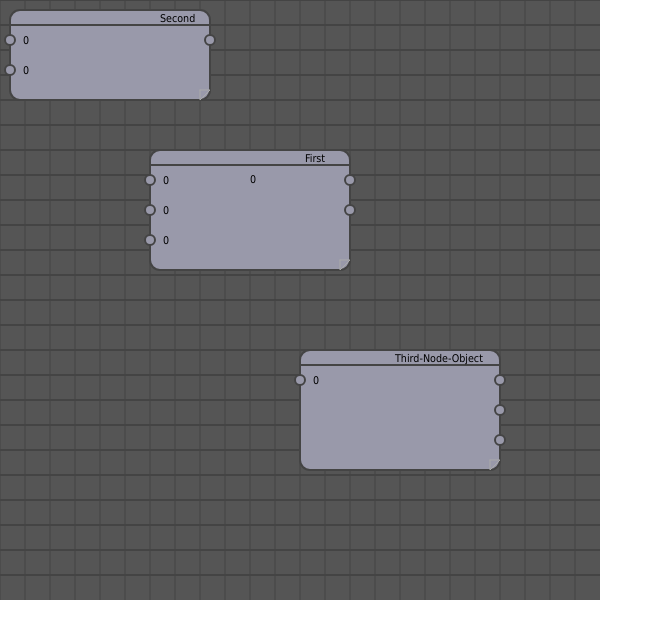
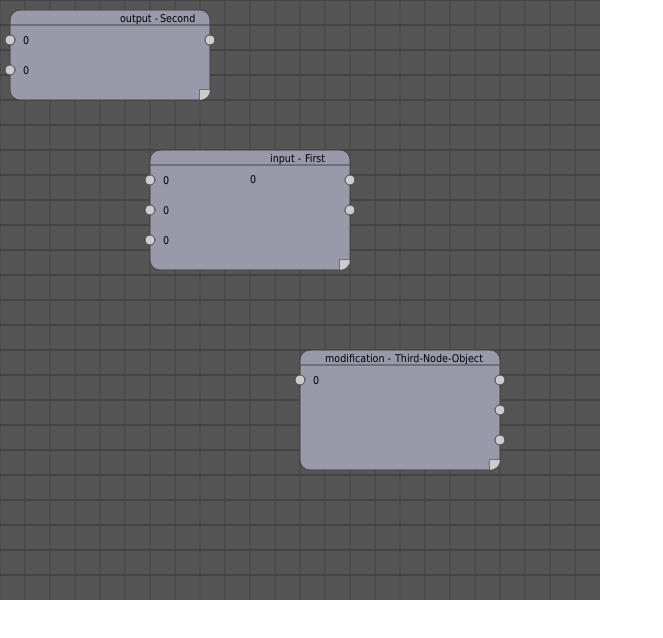
Before and after one commit to BotBlocks/node-network-ui, a plain HTML site: page index.html in a window 1280 px wide. Shown: the whole page, without its empty margins (0-663 px from the left). Drawn offline with Linux system fonts and the light colour scheme.

Commit message:
Added node type names and standardized some aesthetics.

```diff
--- a/index.html
+++ b/index.html
@@ -27,7 +27,7 @@
 				var grabby = new panelGrabber(screen);
 				grabby.setNetworkDump(dump);
 
-				var box = new nodeOb(screen, "First", 150, 150);
+				var box = new nodeOb(screen, "First", "input", 150, 150);
 				grabby.addNode(box);
 				box.addInputPoint();
 				box.addInputPoint();
@@ -37,14 +37,14 @@
 				box.addScriptField();
 
 
-				var box2 = new nodeOb(screen, "Second", 10, 10);
+				var box2 = new nodeOb(screen, "Second", "output", 10, 10);
 				grabby.addNode(box2);
 				box2.addInputPoint();
 				box2.addInputPoint();
 				box2.addOutputPoint();
 
 
-				var box3 = new nodeOb(screen, "Third-Node-Object", 300, 350);
+				var box3 = new nodeOb(screen, "Third-Node-Object", "modification", 300, 350);
 				grabby.addNode(box3);
 				box3.addInputPoint();
 				box3.addOutputPoint();
--- a/js/panels/nodeOb.js
+++ b/js/panels/nodeOb.js
@@ -1,10 +1,14 @@
 "use strict";
 
-function nodeOb(canvas, id, posX, posY){
+function nodeOb(canvas, id, type, posX, posY){
 	this.ID = id;
+	this.type = type;
 	this.backColor = '#555555';
 	this.fillColor = '#9999aa';
 	this.selColor = '#ccccdd';
+	this.toolColor = '#cccccc';
+	this.lineColor = '#444444';
+	this.borderWidth = 1;
 	this.canvas = canvas;
 
 	this.buffer = 10;
@@ -89,25 +93,28 @@ nodeOb.prototype.keepLastPosition = function keepLastPosition() {
 nodeOb.prototype.redrawMe = function redrawMe(x, y, w, h) {
 	if (this.selected) this.ctx.fillStyle = this.selColor;
 	if (!this.selected) this.ctx.fillStyle = this.fillColor;
-	this.ctx.roundRect(x, y, w, h, this.buffer);
+	this.ctx.roundRect(x, y, w, h, this.buffer, this.borderWidth, this.lineColor);
 
 	this.ctx.beginPath();
-	this.ctx.strokeStyle = '#444444';
-	this.ctx.lineWidth = 2;
+	this.ctx.strokeStyle = this.lineColor;
+	this.ctx.lineWidth = 1;
 	this.ctx.moveTo(this.position.x, this.position.y + this.buffer + this.buffer / 2);
 	this.ctx.lineTo(this.position.x + this.width, this.position.y + this.buffer + this.buffer / 2);
 	this.ctx.stroke();
 	this.ctx.closePath();
 	this.ctx.beginPath();
 
-	this.ctx.strokeStyle = '#aaaaaa';
-	this.ctx.lineWidth = 1;
+	this.ctx.strokeStyle = this.lineColor;
+	this.ctx.fillStyle = this.toolColor;
+	this.ctx.lineWidth = this.borderWidth;
 	this.ctx.moveTo(this.position.x + this.width - this.buffer, this.position.y + this.height - this.buffer);
 	this.ctx.lineTo(this.position.x + this.width, this.position.y + this.height - this.buffer);
-	this.ctx.lineTo(this.position.x + this.width - this.buffer, this.position.y + this.height);
+	//this.ctx.lineTo(this.position.x + this.width - this.buffer, this.position.y + this.height);
+	this.ctx.arcTo(this.position.x + this.width, this.position.y + this.height, this.position.x + this.width - this.buffer, this.position.y + this.height, this.buffer);
 	this.ctx.lineTo(this.position.x + this.width - this.buffer, this.position.y + this.height - this.buffer);
 
 	this.ctx.stroke();
+	this.ctx.fill();
 
 	this.drawInputPoints();
 	this.drawOutputPoints();
@@ -129,6 +136,7 @@ nodeOb.prototype.arrangeMenus = function arrangeMenus() {
 	var i = 0;
 	this.ctx.fillStyle = '#000000';
 	this.ctx.font = '8pt Tahoma';
+	this.ctx.fillText(this.type + ' - ', this.position.x + this.width - 3 * this.buffer - this.ID.length * 5 - this.type.length * 5, this.position.y + this.buffer + 2);
 	this.ctx.fillText(this.ID, this.position.x + this.width - 2 * this.buffer - this.ID.length * 5, this.position.y + this.buffer + 2);
 	if (this.selected) {
 		for (var key in this.inputFields) {
@@ -192,20 +200,10 @@ nodeOb.prototype.addScriptField = function addScriptField() {
 //Real connections to other nodes are recorded via this function. Tested as input or output (sourceIO) to the current node. Indeces are also recorded (IOindex).
 nodeOb.prototype.addConnection = function addConnection(connectedNode, otherIndex, localIndex, inputOrOutput) {
 	if (inputOrOutput) {
-//		for (var key in this.inputs) {
-//			if ((localIndex == this.inputs[key].localIndex) || connectedNode == this.inputs[key].node && otherIndex == this.inputs[key].otherIndex && localIndex == this.inputs[key].localIndex) {
-//				return;
-//			}
-//		}
 		this.inputs[this.lenInputs] = { "node": connectedNode, "otherIndex": otherIndex, "localIndex": localIndex };
 		//this.inputs[localIndex] = { "node": connectedNode, "otherIndex": otherIndex, "localIndex": localIndex };
 		this.lenInputs++;
 	} else if (!inputOrOutput) {
-//		for (var key in this.outputs) {
-//			if ( (connectedNode == this.outputs[key].node && otherIndex == this.outputs[key].otherIndex) || connectedNode == this.outputs[key].node && otherIndex == this.outputs[key].otherIndex && localIndex == this.outputs[key].localIndex) {
-//				return;
-//			}
-//		}
 		this.outputs[this.lenOutputs] = { "node": connectedNode, "otherIndex": otherIndex, "localIndex": localIndex };
 		//this.outputs[localIndex] = { "node": connectedNode, "otherIndex": otherIndex, "localIndex": localIndex };
 		this.lenOutputs++;
@@ -215,7 +213,8 @@ nodeOb.prototype.addConnection = function addConnection(connectedNode, otherInde
 nodeOb.prototype.drawInputPoints = function drawInputPoints() {
 	var i;
 	for (i = 0; i < this.lenInputPoints; i++) {
-		this.ctx.circleDraw(this.position.x, this.position.y + 3 * this.buffer + 2 * this.buffer * i + i * 2 * this.radIO, this.radIO);
+		this.ctx.fillStyle = this.toolColor;
+		this.ctx.circleDraw(this.position.x, this.position.y + 3 * this.buffer + 2 * this.buffer * i + i * 2 * this.radIO, this.radIO, this.borderWidth, this.lineColor);
 		this.inputPoints[i + ''] = {"x": this.position.x, "y": this.position.y + 3 * this.buffer + 2 * this.buffer * i + i * 2 * this.radIO};
 	}
 }
@@ -231,7 +230,8 @@ nodeOb.prototype.addOutputPoint = function addOutputPoint() {
 nodeOb.prototype.drawOutputPoints = function () {
 	var i;
 	for (i = 0; i < this.lenOutputPoints; i++) {
-		this.ctx.circleDraw(this.position.x + this.width, this.position.y + 3 * this.buffer + 2 * this.buffer * i + i * 2 * this.radIO, this.radIO);
+		this.ctx.fillStyle = this.toolColor;
+		this.ctx.circleDraw(this.position.x + this.width, this.position.y + 3 * this.buffer + 2 * this.buffer * i + i * 2 * this.radIO, this.radIO, this.borderWidth, this.lineColor);
 		this.outputPoints[i + ''] = {"x": this.position.x + this.width, "y": this.position.y + 3 * this.buffer + 2 * this.buffer * i + i * 2 * this.radIO};
 	}
 }
@@ -332,16 +332,16 @@ nodeOb.prototype.minSizeAdjustment = function () {
 	this.prevScale.y = this.height;
 }
 
-CanvasRenderingContext2D.prototype.circleDraw = function (x, y, r) {
+CanvasRenderingContext2D.prototype.circleDraw = function (x, y, r, lineWidth, lineColor) {
 	this.beginPath();
 	this.arc(x, y, r, 0, 2 * Math.PI, false);
-	this.lineWidth = 2;
-	this.strokeStyle = '#444444';
+	this.lineWidth = lineWidth;
+	this.strokeStyle = lineColor;
 	this.fill();
 	this.stroke();
 }
 
-CanvasRenderingContext2D.prototype.roundRect = function (x, y, w, h, r) {
+CanvasRenderingContext2D.prototype.roundRect = function (x, y, w, h, r, lineWidth, lineColor) {
 	if (w < 2 * r) r = w / 2;
 	if (h < 2 * r) r = h / 2;
 	this.beginPath();
@@ -351,8 +351,8 @@ CanvasRenderingContext2D.prototype.roundRect = function (x, y, w, h, r) {
 	this.arcTo(x,   y+h, x,   y,   r);
 	this.arcTo(x,   y,   x+w, y,   r);
 
-	this.strokeStyle = '#444444';
-	this.lineWidth = 2;
+	this.strokeStyle = lineColor;
+	this.lineWidth = lineWidth;
 	this.closePath();
 
 	this.fill();
--- a/js/panels/panelGrabber.js
+++ b/js/panels/panelGrabber.js
@@ -9,6 +9,7 @@ function panelGrabber ( canvas ) {
 	this.position = { x : 0, y : 0 };
 
 	this.backColor = '#555555';
+	this.toolColor = '#aaaaaa';
 	this.ctx = this.canvas.getContext('2d');
 	this.ctx.lineCap = "round";
 	this.ctx.lineJoin = "round";
@@ -229,10 +230,10 @@ panelGrabber.prototype.redrawNodes = function () {
 	this.nodeList[this.selected].redrawMe(attrs.x, attrs.y, attrs.w, attrs.h);
 	this.nodeList[this.selected].setZIndex(0);
 
+	this.drawConnectionWires();
 	if (this.nodeList[this.selected].getState() == 'WIRE') {
 		this.drawNewWire();
 	}
-	this.drawConnectionWires();
 }
 
 panelGrabber.prototype.settleNodes = function settleNodes() {
```
